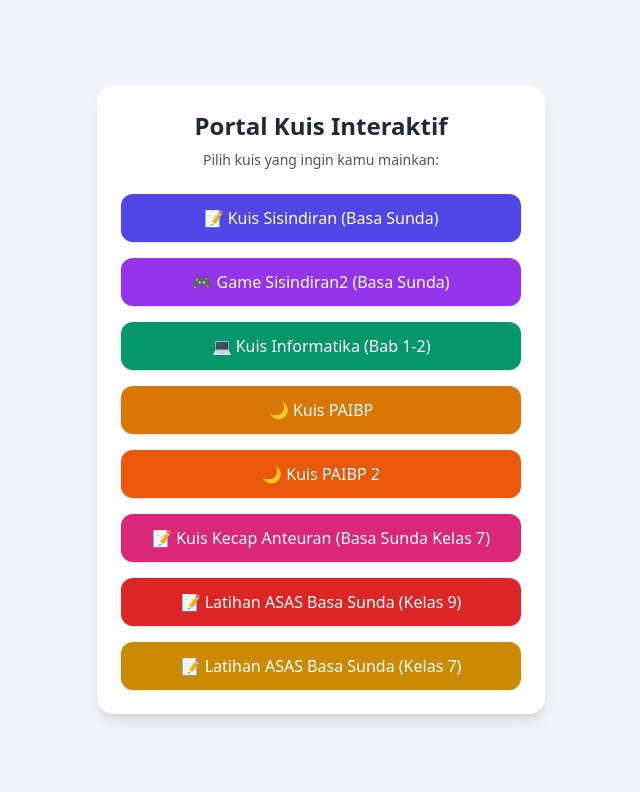
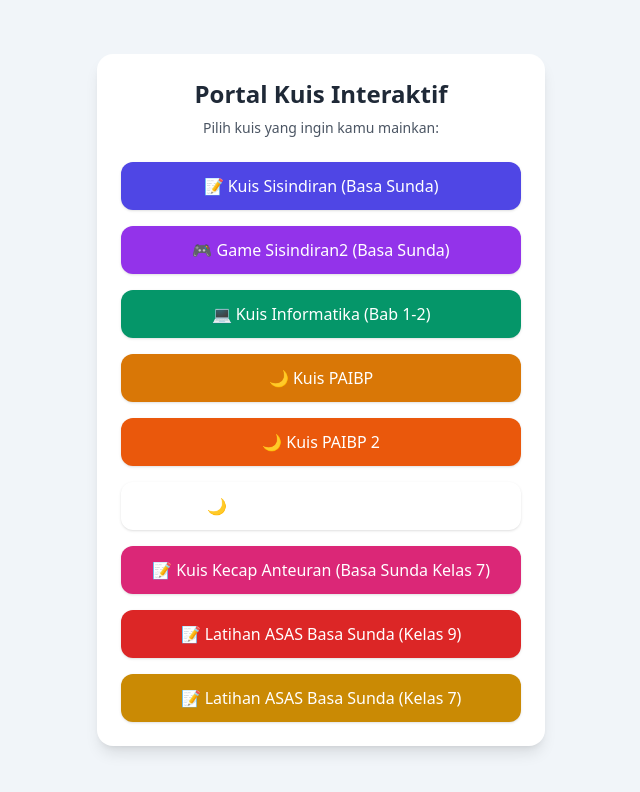
Before and after one commit to sr051-rahmah/CoretanMakna, a plain HTML site: page index.html in a window 1280 px wide. Shown: the whole page, without its empty margins (319-959 px from the left). Drawn offline with nearby package versions, Linux system fonts and the light colour scheme.

Commit message:
Add link for Latihan ASAS PAIBP Kelas 9

```diff
--- a/index.html
+++ b/index.html
@@ -35,6 +35,10 @@
             <a href="paibp/paibpbab3.html" class="block w-full py-3 px-4 bg-orange-600 hover:bg-orange-700 text-white font-medium rounded-xl shadow transition">
                 🌙 Kuis PAIBP 2
              <a/>
+            <!-- LATIHAN ASAS PAIBP 9 -->
+            <a href="paibp/asas_paibp_9.html" class="block w-full py-3 px-4 bg-lavender-600 hover:bg-lavender-700 text-white font-medium rounded-xl shadow transition">
+                🌙 Latihan ASAS PAIBP Kelas 9
+             <a/>
             <!-- 6. Kuis Sunda kelas 7 -->
            <a href="sunda/kecapanteuran.html" class="block w-full py-3 px-4 bg-pink-600 hover:bg-pink-700 text-white font-medium rounded-xl shadow transition">
                 📝 Kuis Kecap Anteuran (Basa Sunda Kelas 7)
```
